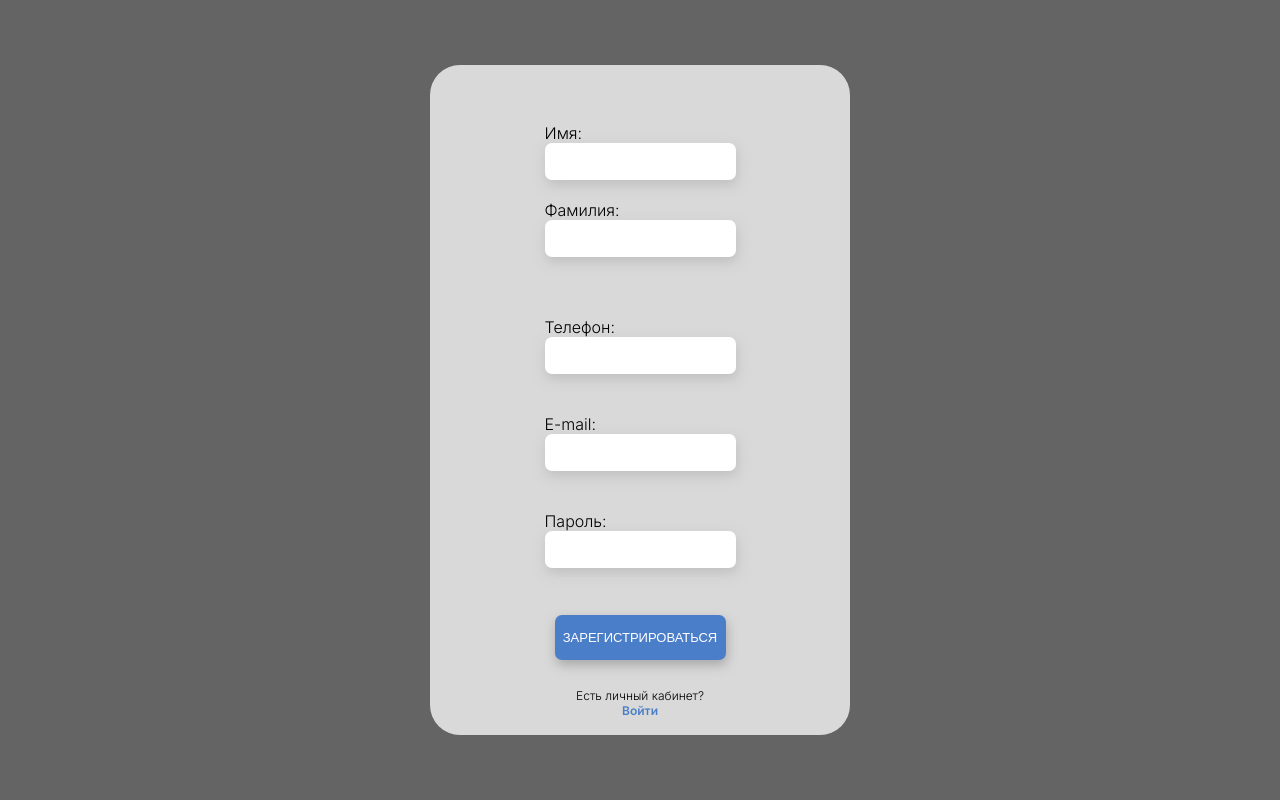
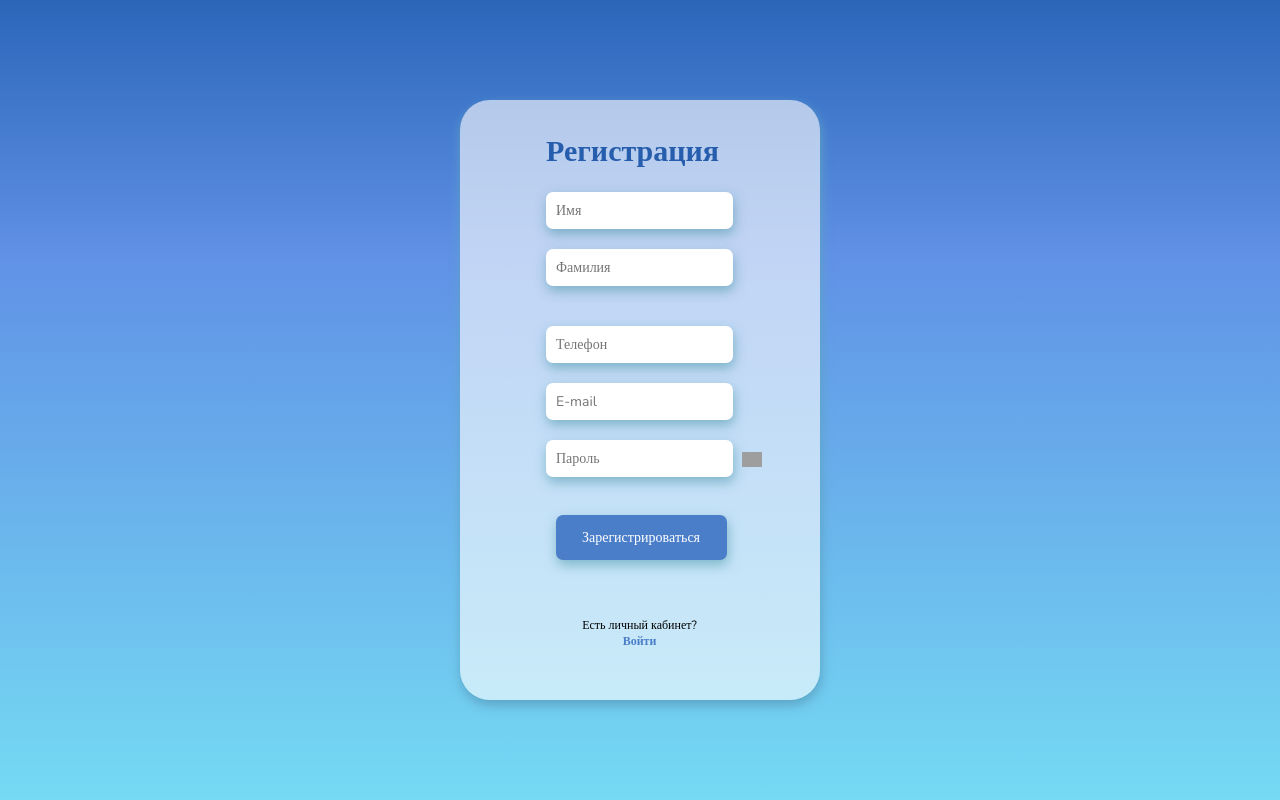
Before and after one commit to NikitkaKoevka/Deeplom, a PHP site: the page made by Вход/Страница регистрации.html in a window 1280 px wide. Run offline with PHP 8.4, Linux system fonts and the light colour scheme; grey boxes are pictures that could not be loaded.

Commit message:
design and functional improvements

```diff
--- a/Вход/StyleLK3.css
+++ b/Вход/StyleLK3.css
@@ -5,7 +5,7 @@
 }
 body
 {
-    background-color: rgb(100, 100, 100);
+    background: linear-gradient(180deg, rgb(43, 102, 185) 0%, rgb(96, 145, 230) 32%, rgb(117, 218, 243) 100%);
     display: flex;
     min-height: 100%;
     justify-content: center;
@@ -13,29 +13,34 @@
     align-items: center;
     font-family: Inter;
     font-weight: 300;
+
 }
 .container
 {
-    border-radius:  30px 30px 30px 30px;
-    background-color:#D9D9D9;
-    width: 420px;
-    height: 670px;
+    border-radius: 30px;
+    background-color: #ffffff9c;
+    width: 360px;
+    height: 600px;
     display: flex;
     flex-direction: column;
     justify-content: center;
-    align-items:center;
+    padding-left:86px ;
+    box-shadow: 1px 5px 12px 0px #5ca3c4;
 }
 
 /* Стили для ссылки на вход */
 .GotLK
 {
+    font-family: Nunito;
     font-size: 12px;
     text-align: center;
-    width: 150px;
+    width:187px;
+    padding: 20px;
 }
 
 .Login
 {
+    font-family: Nunito;
     text-decoration: none;
     color: #4B7EC9;
     font-weight: 600;
@@ -43,17 +48,17 @@
 /* остальные стили  */
 .LogIn
 {
+    font-family: Nunito;
     width: 171px;
     height: 45px;
     border-radius: 7px;
     background-color:#4B7EC9;
     border:none;
-    text-transform: uppercase;
     color:white;
-    font-size: 13px;
+    font-size: 14px;
     white-space: pre-line;/*//////////!!!!!!!!!!!!!!!!!!!!!!!!!!!!!!!!!!!!!!!!!!!!!!!!!!!!!!!!!////////////////*/
     margin-left: 0px;
-    box-shadow: 1px 5px 12px 0px rgb(167, 167, 167);
+    box-shadow: 1px 5px 12px 0px rgb(54 139 155 / 50%);
     transition: height 0.1s, width 0.1s ;
 }
 .LogIn:hover
@@ -70,19 +75,20 @@
     justify-content: center;
     align-items:center;
 }
-div >div,button {margin-top: 20px;margin-bottom: 20px; }
-label ~ input
+div >div,button {margin-bottom: 20px; }
+div > input
 {
+    font-family: Nunito;
     color:rgb(0, 0, 0);
     display: flex;
     border:none;
-    min-width: 187px;
-    min-height:37px;
+    width: 187px;
+    height:37px;
     flex-direction: column;
     border-radius: 7px;
     font-size: 14px;
     padding-left: 10px;
-    box-shadow: 1px 5px 12px 0px rgba(167, 167, 167, 0.5);
+    box-shadow: 1px 5px 12px 0px rgb(54 139 155 / 50%);
 
 }
 .description
@@ -92,3 +98,85 @@
     padding: 5px 5px;
 
 }
+.pwd_tip
+{
+    display: flex;
+    flex-direction: row;
+    align-items:center;
+}
+.theme
+{
+    color: rgb(0, 0, 0);
+    display: flex;
+    border: none;
+    width: 187px;
+    height: 37px;
+    flex-direction: column;
+    border-radius: 7px;
+    font-size: 14px;
+    padding-left: 10px;
+    padding-right: 10px;
+    box-shadow: 1px 5px 12px 0px rgb(54 139 155 / 50%);
+}
+#tip_link
+{
+    display: flex;
+    align-items:center;
+    justify-content: center;
+    width: 20px;
+    height: 20px;
+    margin-top: -220px;
+    margin-left: 190px;
+}
+/*Для выделения инпута*/
+input:focus {
+    font-family: Nunito;
+    outline: 0px;
+}
+.modal_win
+{
+    font-family: Nunito;
+    visibility: hidden;
+    background-color:rgba(255, 255, 255, 0.8);
+    font-size: small;
+    border-radius:10px;
+    padding: 10px;
+    padding-top: 7px;
+    width: 200px;
+    z-index: 999;
+    margin-left: 216px;
+    margin-top: -45px;
+    position: relative;
+    opacity: 0;
+    transition: opacity 0.3s;
+}
+
+#tip_link:hover + .modal_win
+{
+    visibility:visible;
+    opacity: 1;
+    transition: opacity 0.3s;
+}
+.RegTitle
+{
+    font-size: 30px;
+    font-family: Nunito;
+    font-weight: 700;
+    color:#265dac;
+}
+.div_tip
+{
+    margin-bottom: 0px;
+    margin-left: 6px;
+}
+.verif_win
+{
+    display: none;
+    font-size: small;
+    border-radius:10px;
+    width: 200px;
+    font-weight: 600;
+    position: relative;
+    margin-top: -65px;
+    margin-left: -5px;
+}
--- a/Вход/scripts.js
+++ b/Вход/scripts.js
@@ -1,20 +1,86 @@
-function submitForm() {
+function submitForm()
+{
       var form = document.getElementById("Entry");
       form.action = "submit_request.php";
       form.submit();
 }
 
-function registrForm() {
-      var form = document.getElementById("Entry");
-      form.action = "registration.php";
-      form.submit();
+function registrForm()
+{
+      var pw = document.querySelector("input[name='password']").value;
+      var ans = checkPasswordStrength(pw);
+      var pwInput = document.querySelector("input[name='password']");
+
+      switch(ans)
+      {
+            case 'Простой':pwInput.style.border = '1px solid red';
+            break;
+            case 'Средний':
+                  {
+                        var form = document.getElementById("Entry");
+                        form.action = "registration.php";
+                        form.submit();
+                  }
+            break;
+            case 'Сложный':
+                  {
+                        var form = document.getElementById("Entry");
+                        form.action = "registration.php";
+                        form.submit();
+                  }
+            break;
+      }
 }
-function logInForm() {
+function logInForm()
+{
       var form = document.getElementById("Entry");
       form.action = "LogIn.php";
       form.submit();
 }
 function redirectToLoginPage()
 {
-   window.location.href = 'Страница входа.html';
+      window.location.href = 'Страница входа.html';
 }
+
+function checkPasswordStrength(pw) {
+      // Проверяем длину пароля
+      var lengthRating = pw.length >= 8 ? 2 : pw.length >= 6 ? 1 : 0;
+
+      // Проверяем наличие различных типов символов
+      var lowercase = /[a-z]/.test(pw);
+      var uppercase = /[A-Z]/.test(pw);
+      var digits = /\d/.test(pw);
+      var specials = /[!@#$%^&*(),.?":{}|<>]/.test(pw);
+      var typesRating = (lowercase + uppercase + digits + specials) >= 3 ? 2 : 1;
+
+      // Определяем общий рейтинг сложности пароля
+      var totalRating = lengthRating + typesRating;
+
+      // Возвращаем оценку сложности пароля
+      if (totalRating <= 2) {
+      return "Простой";
+      } else if (totalRating === 3) {
+      return "Средний";
+      } else {
+      return "Сложный";
+      }
+}
+
+function verifPassword() {
+      var pw = document.querySelector("input[name='password']").value;
+      var text = document.getElementById('hidden_p');
+      var passwordStrength = checkPasswordStrength(pw);
+      switch(passwordStrength)
+      {
+            case 'Простой':text.style.color = 'red';
+            break;
+            case 'Средний':text.style.color = 'orange';
+            break;
+            case 'Сложный':text.style.color = 'green';
+            break;
+      }
+      text.innerHTML = passwordStrength;
+      text.style.display = 'block';
+      // Возвращаем true, чтобы разрешить отправку формы
+      return true;
+}
--- a/Вход/Страница регистрации.html
+++ b/Вход/Страница регистрации.html
@@ -8,40 +8,46 @@
     <link rel="preconnect" href="https://fonts.googleapis.com">
     <link rel="preconnect" href="https://fonts.gstatic.com" crossorigin>
     <link href="https://fonts.googleapis.com/css2?family=Inter:wght@100;200;300;400;600&display=swap" rel="stylesheet">
+    <link href="https://fonts.googleapis.com/css2?family=Nunito:ital,wght@0,200..1000;1,200..1000&display=swap" rel="stylesheet">
     <link rel="icon" href="ISTOK.ico">
     <title>Регистрация</title>
 </head>
 <body>
-  <form id="Entry" action="registration.php" method="post">
+  <form id="Entry" method="post">
     <div class="container">
-
-          <div  class="FullName">
+          <div class="RegTitle">Регистрация</div>
+          <div class="FullName">
             <div class="Name">
-              <label  for="fname">Имя:</label>
-              <input name="fname" type="text" class="fname">
+              <input name="fname" type="text" class="fname" placeholder="Имя">
             </div>
             <div class="LName">
-              <label class="LName" for="fname">Фамилия:</label>
-              <input name="lname" type="text" class="lname">
+              <input name="lname" type="text" class="lname" placeholder="Фамилия">
             </div>
           </div>
           <div class="Phone">
-          <label  for="phone">Телефон:</label>
-          <input name="phone" type="text" class="phone">
+          <input name="phone" type="text" class="phone" placeholder="Телефон">
           </div>
           <div class="Email">
-            <label  for="email">E-mail:</label>
-            <input name="email" type="text" class="email">
+            <input name="email" type="text" class="email" placeholder="E-mail">
           </div>
           <div class="Theme">
-            <label  for="password">Пароль:</label>
-            <input name="password" type="password" class="theme">
+            <div class="pwd_tip">
+              <input id="password" name="password" type="password" class="theme" placeholder="Пароль" oninput="verifPassword()">
+            </div>
           </div>
           <div class="LinkBtn">
             <button  id="description" class="LogIn" onclick="registrForm()">Зарегистрироваться</button>
           </div>
           <p class="GotLK">Есть личный кабинет?<a class="Login" href="Страница входа.html">Войти</a></p>
+          <div class="div_tip">
+            <a id="tip_link">
+              <img style="width:20px;height:15px" src="../icons/tip.svg" alt="?">
+            </a>
+            <div id="hidden_mod" class="modal_win">Пароль должен содержать не менее 6 латинских символов, строчные и прописные буквы, цифры или специальные символы</div>
+            <p id="hidden_p" class="verif_win"></p>
+          </div>
     </div>
+
       </form>
     <script src="scripts.js"></script>
 </body>
--- a/ЛК Сотрудника/База знаний.css
+++ b/ЛК Сотрудника/База знаний.css
@@ -201,7 +201,7 @@
 {
     text-align: center;
     color:#4C5395;
-    font-family: Stolzl;
+    font-family: Inter;
     font-weight: 400;
 }
 .modal {
--- a/ЛК Сотрудника/Дэшборд.css
+++ b/ЛК Сотрудника/Дэшборд.css
@@ -92,5 +92,5 @@
     text-align: center;
     color: rgb(255, 0, 191);
     font-weight: 800;
-    font-family: Stolzl;
+    font-family: Inter;
 }
--- a/ЛК Сотрудника/Оборудование.css
+++ b/ЛК Сотрудника/Оборудование.css
@@ -179,7 +179,7 @@
 .AddEquipTitle
 {
     color:#4C5395;
-    font-family: Stolzl;
+    font-family: Inter;
     font-weight: 400;
 }
 .EquipDetails
--- a/ЛК Сотрудника/Сотрудники.css
+++ b/ЛК Сотрудника/Сотрудники.css
@@ -313,7 +313,7 @@
 .AddSotrudTitle
 {
     color:#4C5395;
-    font-family: Stolzl;
+    font-family: Inter;
     font-weight: 400;
 }
 .SotrudDetails
```
Also changed, not shown: Вход/StyleLK1.css (+50 -34 lines), Вход/StyleLK2.css (+26 -13 lines), Вход/Страница входа.html (+5 -6 lines), Вход/Страница подачи заявки.html (+11 -21 lines), icons/tip.svg (added).
